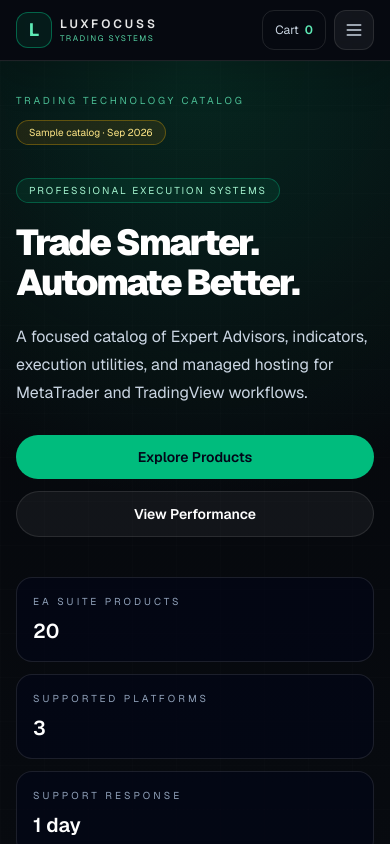
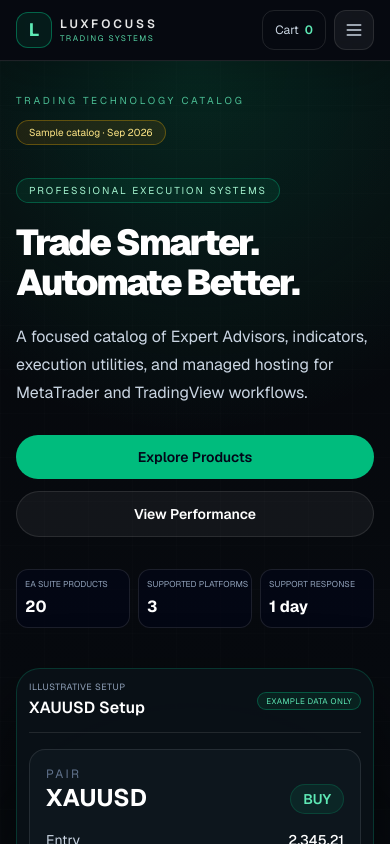
Before and after one commit to mhdotshanto/luxxfocuss, a Next.js app: page / in a window 390 px wide. Shown: the top 844 px of the page. Built offline with nearby package versions, Linux system fonts and the light colour scheme.

Commit message:
feat: add product detail and home page components with documentation updates

```diff
--- a/src/app/page.tsx
+++ b/src/app/page.tsx
@@ -4,9 +4,13 @@
 
 function MetricPill({ label, value }: { label: string; value: string }) {
   return (
-    <div className="rounded-2xl border border-white/10 bg-slate-950/60 p-4">
-      <div className="text-[10px] uppercase tracking-[0.3em] text-slate-400">{label}</div>
-      <div className="mt-2 text-xl font-semibold text-white">{value}</div>
+    <div className="rounded-xl border border-white/10 bg-slate-950/60 p-2 sm:rounded-2xl sm:p-4">
+      <div className="text-[7.5px] min-[390px]:text-[8.5px] sm:text-[10px] uppercase tracking-tight min-[390px]:tracking-normal sm:tracking-[0.12em] text-slate-400 whitespace-nowrap">
+        {label}
+      </div>
+      <div className="mt-1 text-base font-bold text-white sm:mt-2 sm:text-xl sm:font-semibold">
+        {value}
+      </div>
     </div>
   );
 }
@@ -50,7 +54,7 @@
                 </Link>
               </div>
 
-              <div className="mt-10 grid max-w-xl gap-3 grid-cols-1 sm:grid-cols-3">
+              <div className="mt-8 grid max-w-xl grid-cols-3 gap-2 sm:mt-10 sm:gap-3">
                 <MetricPill label="EA suite products" value={`${eaProductSpecs.length}`} />
                 <MetricPill label="Supported platforms" value="3" />
                 <MetricPill label="Support response" value="1 day" />
```
Also changed, not shown: 1 other file (tests, documents, lock files or other folders).
